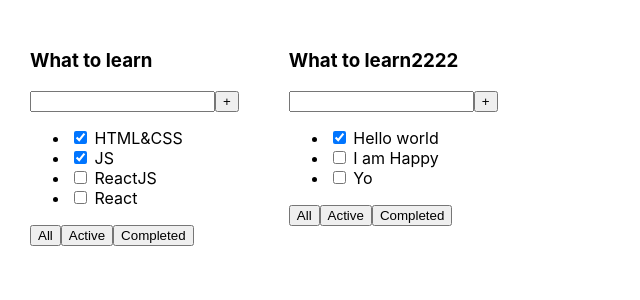
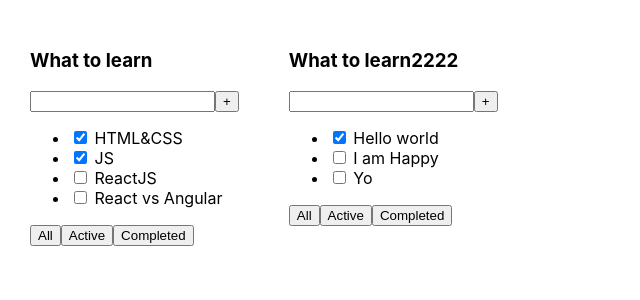
Before and after one commit to romantut1988/sheet-description, a React (Create React App) app: page / in a window 1280 px wide. Shown: the top 300 px of the page, without its empty margins (0-640 px from the left). Built offline with nearby package versions, Linux system fonts and the light colour scheme.

Commit message:
no project

```diff
--- a/src/App.tsx
+++ b/src/App.tsx
@@ -10,7 +10,7 @@ function App() {
         {id: 1, title: "HTML&CSS", isDone: true},
         {id: 2, title: "JS", isDone: true},
         {id: 3, title: "ReactJS", isDone: false},
-        {id: 4, title: "React", isDone: false},
+        {id: 4, title: "React vs Angular", isDone: false},
     ]
     const tasks2 = [
         {id: 1, title: "Hello world", isDone: true},
```
